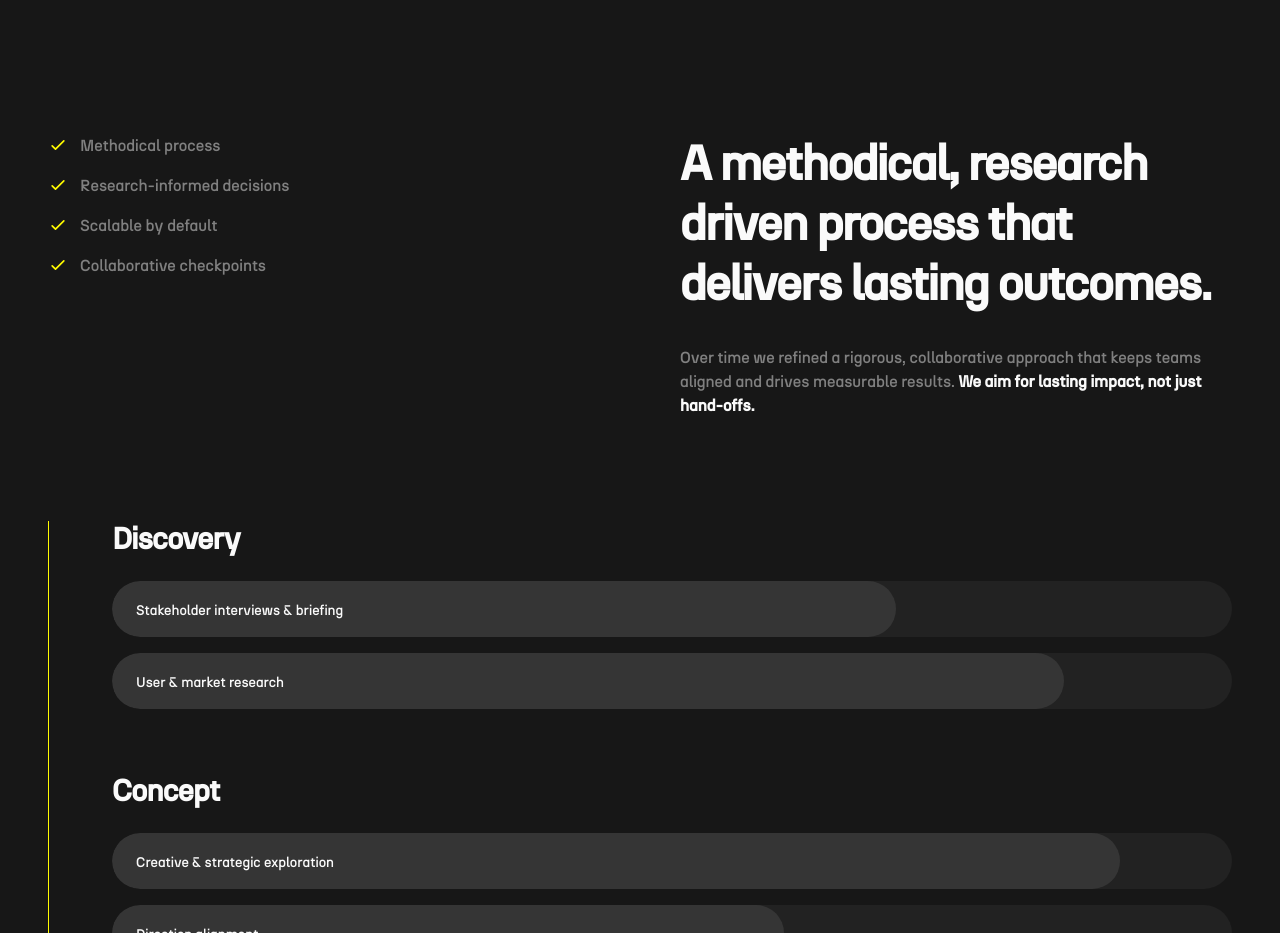
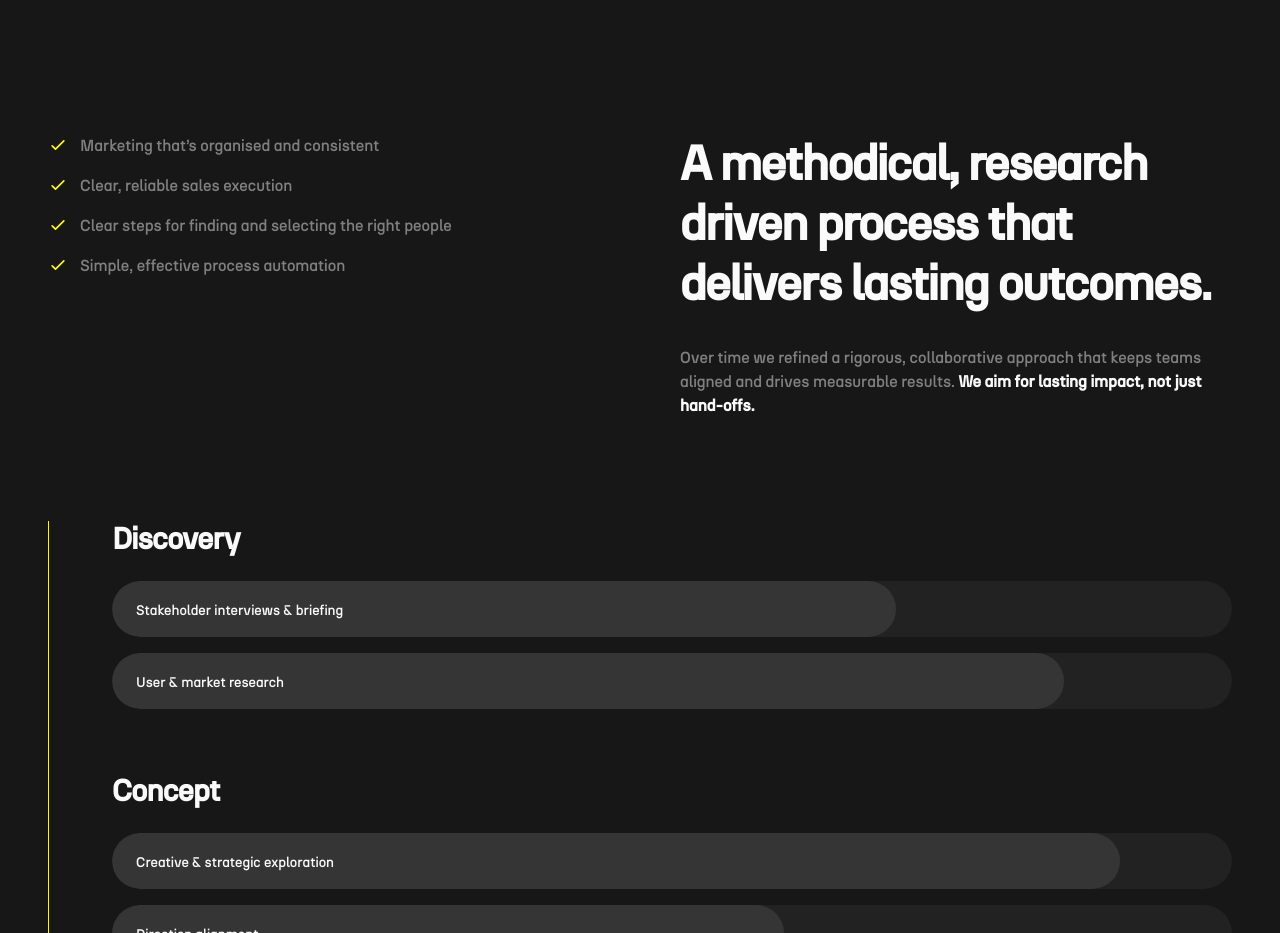
Before and after one commit to ElmiraGabrielyan/voltera-screenshot-magic, a React (Vite) app: page / in a window 1280 px wide. Shown: the part 2840-3773 px from the top of the page. Built offline with nearby package versions, Linux system fonts and the light colour scheme; the HTML template or start-up script is replaced by a standard one.

Commit message:
Code edited in Lovable Code Editor
Edited UI in Lovable

```diff
--- a/src/components/Process.tsx
+++ b/src/components/Process.tsx
@@ -32,10 +32,10 @@ const Process = () => {
   ];
 
   const features = [
-    "Methodical process",
-    "Research-informed decisions",
-    "Scalable by default",
-    "Collaborative checkpoints",
+    "Marketing that’s organised and consistent",
+    "Clear, reliable sales execution",
+    "Clear steps for finding and selecting the right people",
+    "Simple, effective process automation",
   ];
 
   return (
@@ -47,7 +47,12 @@ const Process = () => {
             <div className="space-y-4 mb-12">
               {features.map((feature, index) => (
                 <div key={index} className="flex items-center gap-3">
-                  <svg className="w-5 h-5 text-accent flex-shrink-0" fill="none" viewBox="0 0 24 24" stroke="currentColor">
+                  <svg
+                    className="w-5 h-5 text-accent flex-shrink-0"
+                    fill="none"
+                    viewBox="0 0 24 24"
+                    stroke="currentColor"
+                  >
                     <path strokeLinecap="round" strokeLinejoin="round" strokeWidth={2} d="M5 13l4 4L19 7" />
                   </svg>
                   <span className="text-dark-muted">{feature}</span>
@@ -62,11 +67,9 @@ const Process = () => {
               A methodical, research driven process that delivers lasting outcomes.
             </h2>
             <p className="text-dark-muted mb-2">
-              Over time we refined a rigorous, collaborative approach that keeps teams aligned
-              and drives measurable results.{" "}
-              <span className="text-dark-foreground font-semibold">
-                We aim for lasting impact, not just hand-offs.
-              </span>
+              Over time we refined a rigorous, collaborative approach that keeps teams aligned and drives measurable
+              results.{" "}
+              <span className="text-dark-foreground font-semibold">We aim for lasting impact, not just hand-offs.</span>
             </p>
           </div>
         </div>
```
